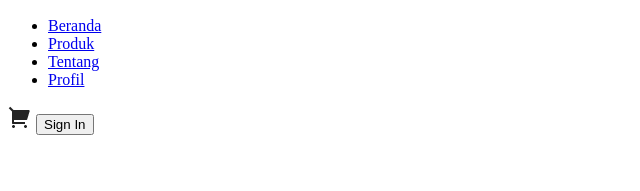
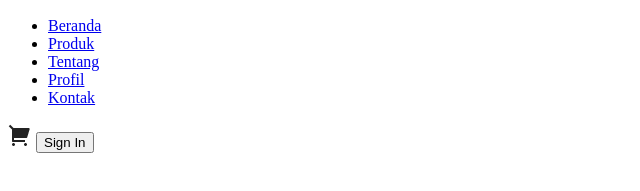
Before and after one commit to NThann22/latihan-alterra, a plain HTML site: page UI/UX/index.html in a window 1280 px wide. Shown: the part 79-270 px from the top of the page, without its empty margins (0-640 px from the left). Drawn offline with Linux system fonts and the light colour scheme.

Commit message:
feat: :sparkles: change language and add "kontak" feature

```diff
--- a/UI/UX/index.html
+++ b/UI/UX/index.html
@@ -17,6 +17,7 @@
                 <li><a href="#">Produk</a></li>
                 <li><a href="#">Tentang</a></li>
                 <li><a href="#">Profil</a></li>
+                <li><a href="#">Kontak</a></li>
             </ul>
         </nav>
         <div class="user-actions">
```
